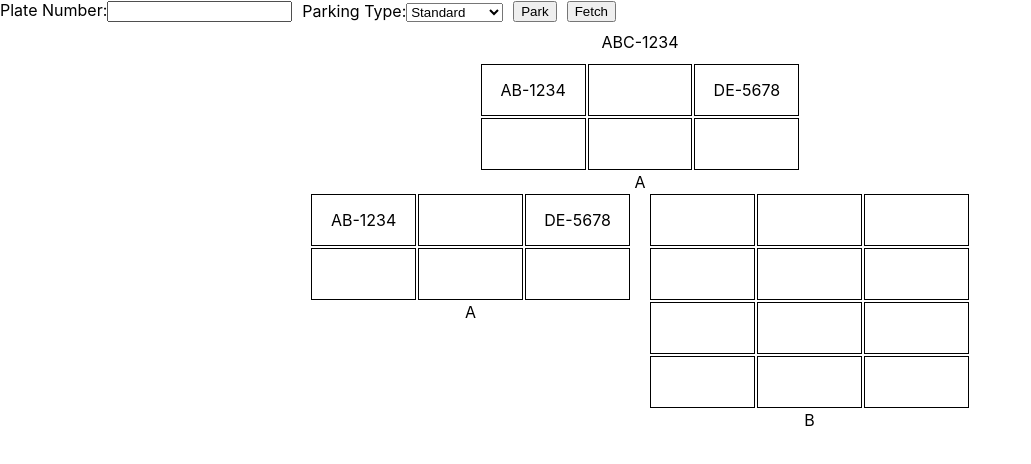
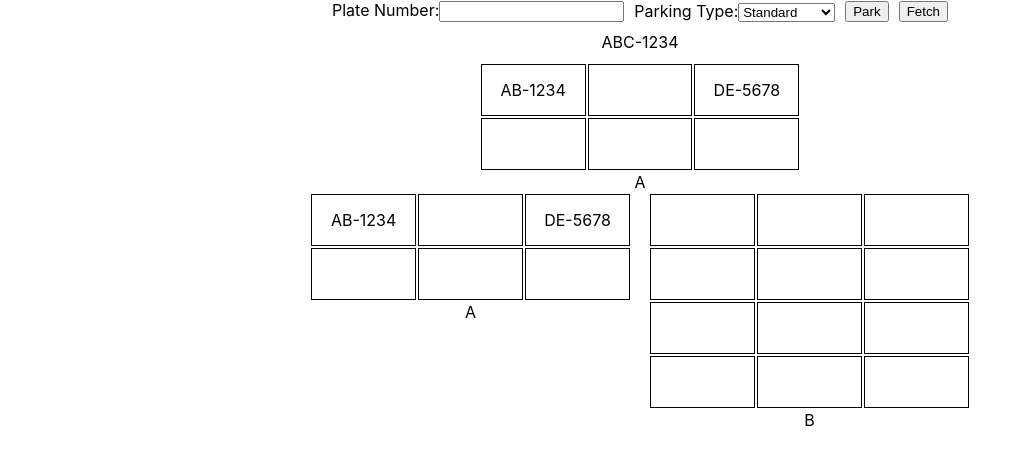
Before and after one commit to angus-chanan11/day13-frontend, a React (Create React App) app: page / in a window 1280 px wide. Shown: the top 464 px of the page, without its empty margins (0-1031 px from the left). Built offline with nearby package versions, Linux system fonts and the light colour scheme.

Commit message:
fix: align ParkingLotManagement to center

```diff
--- a/src/components/ParkingLotManagement.jsx
+++ b/src/components/ParkingLotManagement.jsx
@@ -15,7 +15,7 @@ const ParkingLotManagement = () => {
   };
 
   return (
-    <div style={{ display: 'flex', alignItems: 'center' }}>
+    <div style={{ display: 'flex', justifyContent: 'center', alignItems: 'center' }}>
       <div style={{ marginRight: '10px' }}>
         <label>
           Plate Number:
```
